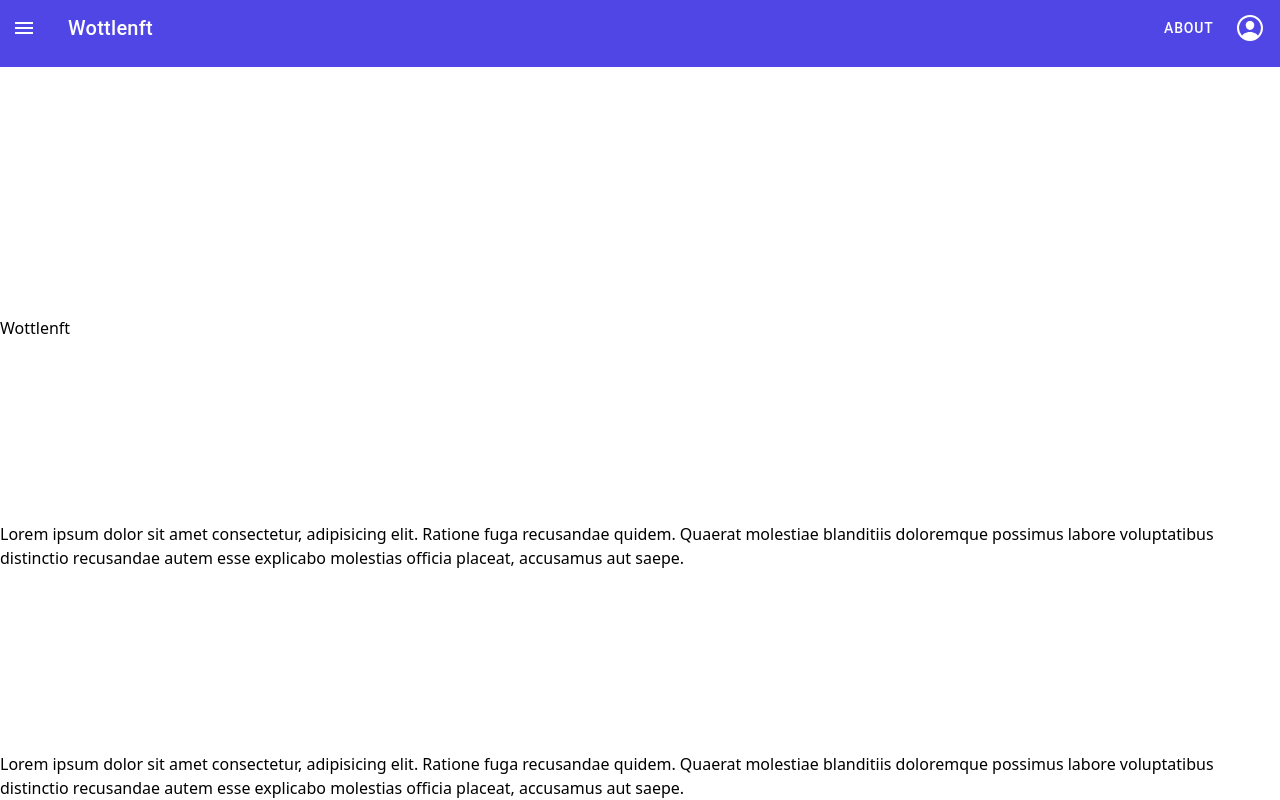
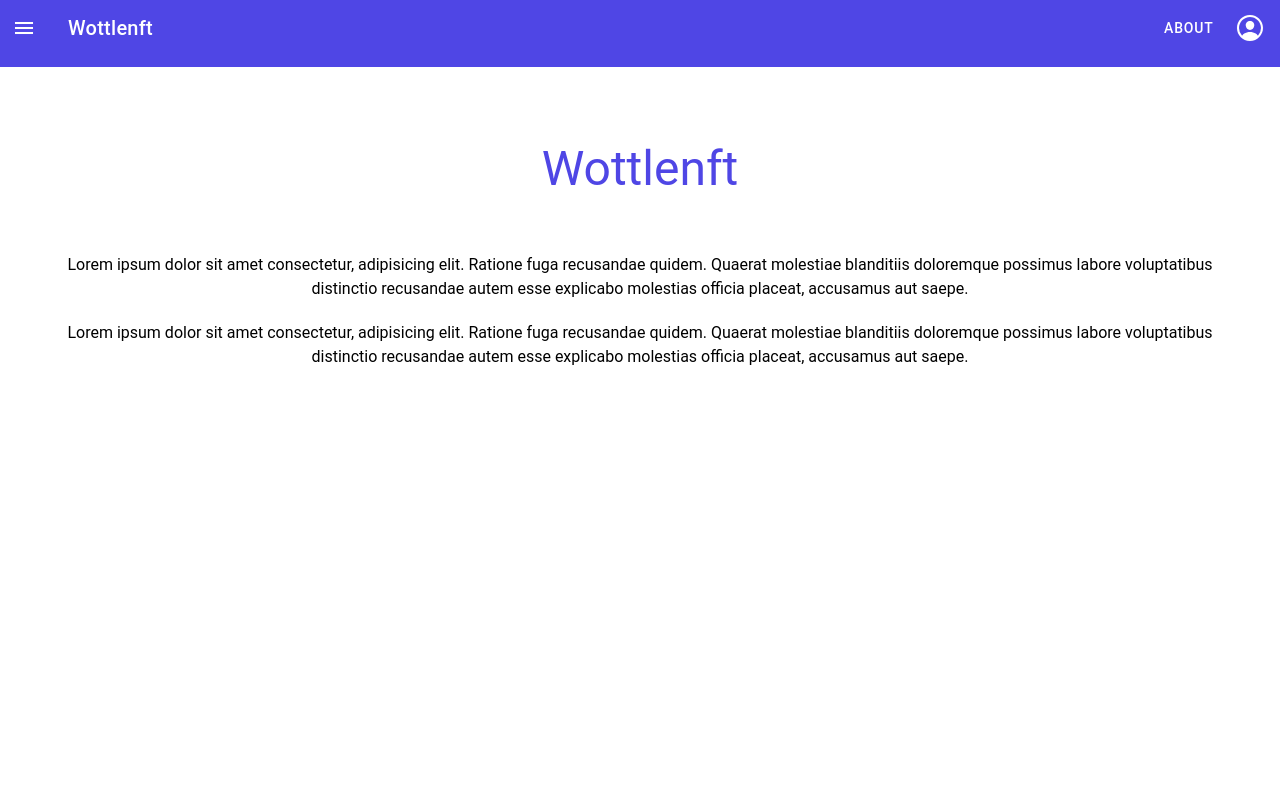
Before and after one commit to WottleNFT/wottlenft, a Next.js app in the folder frontend/wottlenft/: page /about in a window 1280 px wide. Built offline with nearby package versions, Linux system fonts and the light colour scheme.

Commit message:
Change about layout

```diff
--- a/frontend/wottlenft/src/pages/about.tsx
+++ b/frontend/wottlenft/src/pages/about.tsx
@@ -1,23 +1,29 @@
-import { IonLabel } from '@ionic/react';
+import { IonContent, IonLabel } from '@ionic/react';
 
 import { Meta } from '../layout/Meta';
 import { Main } from '../templates/Main';
 
 const About = () => (
   <Main meta={<Meta title="About" description="Wottlenft About" />}>
-    <IonLabel>Wottlenft</IonLabel>
+    <IonContent className="text-center">
+      <IonLabel color="primary" className="text-5xl">
+        Wottlenft
+      </IonLabel>
+      <div className="p-12 flex flex-col gap-5">
         <p>
           Lorem ipsum dolor sit amet consectetur, adipisicing elit. Ratione fuga
-      recusandae quidem. Quaerat molestiae blanditiis doloremque possimus labore
-      voluptatibus distinctio recusandae autem esse explicabo molestias officia
-      placeat, accusamus aut saepe.
+          recusandae quidem. Quaerat molestiae blanditiis doloremque possimus
+          labore voluptatibus distinctio recusandae autem esse explicabo
+          molestias officia placeat, accusamus aut saepe.
         </p>
         <p>
           Lorem ipsum dolor sit amet consectetur, adipisicing elit. Ratione fuga
-      recusandae quidem. Quaerat molestiae blanditiis doloremque possimus labore
-      voluptatibus distinctio recusandae autem esse explicabo molestias officia
-      placeat, accusamus aut saepe.
+          recusandae quidem. Quaerat molestiae blanditiis doloremque possimus
+          labore voluptatibus distinctio recusandae autem esse explicabo
+          molestias officia placeat, accusamus aut saepe.
         </p>
+      </div>
+    </IonContent>
   </Main>
 );
 
```
Lines whose indentation alone changed are shown as unchanged.
